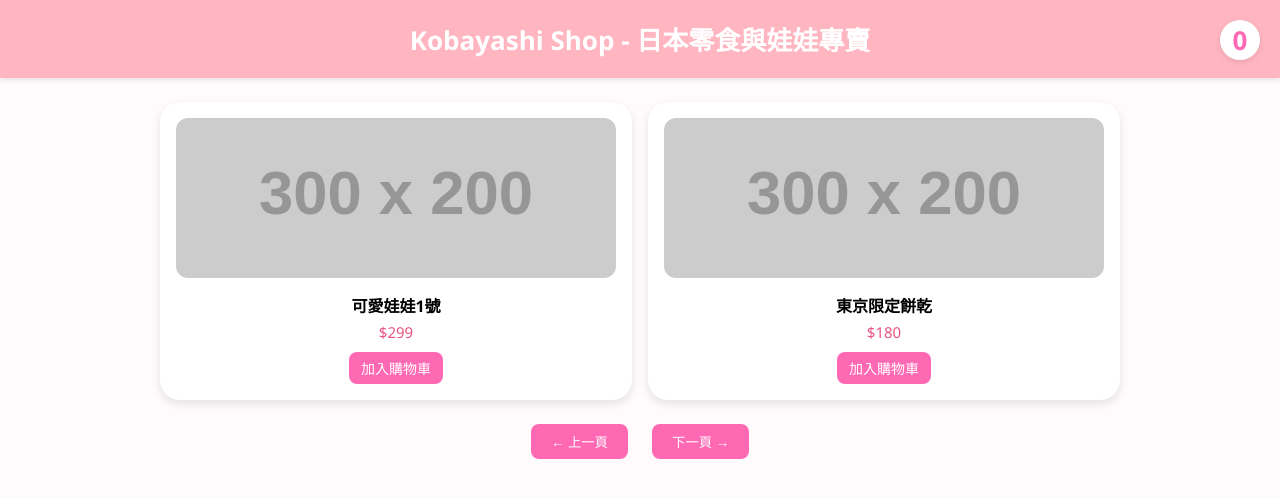
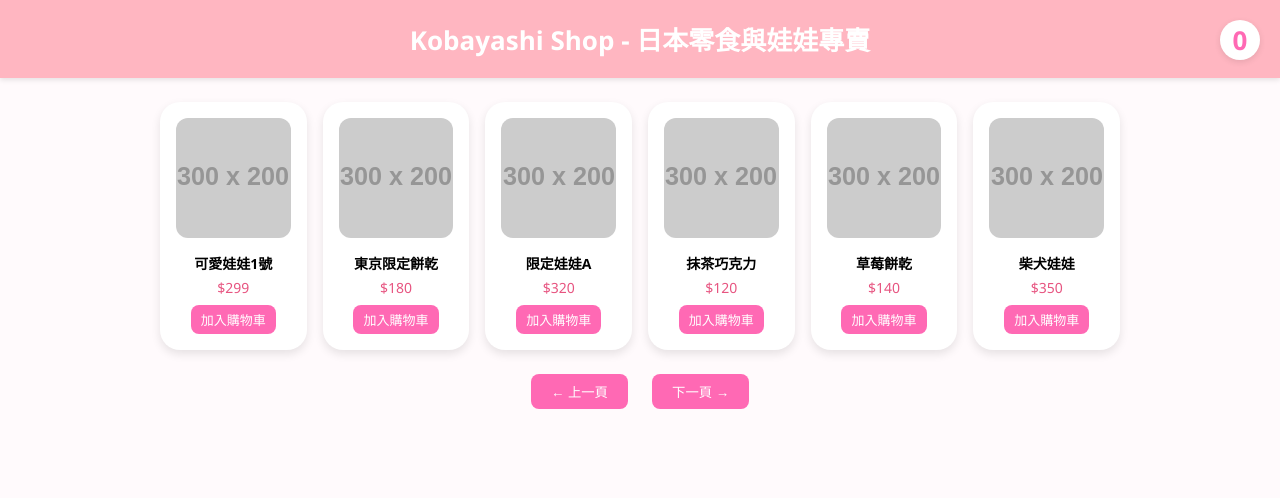
Before and after one commit to JP5588-afk/kobayashi-shop, a plain HTML site: page index.html in a window 1280 px wide. Drawn offline with Linux system fonts and the light colour scheme; placeholder pictures from the web are drawn by us.

Commit message:
Update index.html

```diff
--- a/index.html
+++ b/index.html
@@ -38,7 +38,7 @@
     }
     .grid-container {
       display: grid;
-      grid-template-columns: repeat(auto-fit, minmax(180px, 1fr));
+      grid-template-columns: repeat(auto-fit, minmax(140px, 1fr));
       gap: 16px;
       padding: 24px;
       max-width: 960px;
@@ -59,28 +59,28 @@
     }
     .card img {
       width: 100%;
-      height: 160px;
+      height: 120px;
       object-fit: cover;
       border-radius: 12px;
     }
     .title {
-      font-size: 16px;
+      font-size: 14px;
       margin-top: 10px;
       font-weight: bold;
     }
     .price {
       color: #e75480;
-      font-size: 15px;
+      font-size: 14px;
       margin-top: 5px;
     }
     .button {
-      margin-top: 10px;
-      padding: 6px 12px;
+      margin-top: 8px;
+      padding: 5px 10px;
       background-color: #ff69b4;
       color: white;
       border: none;
       border-radius: 8px;
-      font-size: 14px;
+      font-size: 13px;
       cursor: pointer;
       transition: background-color 0.2s;
     }
@@ -152,27 +152,28 @@
   </header>
 
   <div class="grid-container">
-    <!-- 商品卡片們 -->
-    <!-- 複製這段即可新增更多商品 -->
+    <!-- 商品卡片範例，可複製新增更多 -->
     <div class="card" onclick="goToProduct('可愛娃娃1號', '$299', 'https://placehold.co/300x200?text=商品1')">
       <img src="https://placehold.co/300x200?text=商品1" alt="商品1">
       <div class="title">可愛娃娃1號</div>
       <div class="price">$299</div>
       <button class="button" onclick="event.stopPropagation(); addToCart('可愛娃娃1號')">加入購物車</button>
     </div>
-
     <div class="card" onclick="goToProduct('東京限定餅乾', '$180', 'https://placehold.co/300x200?text=商品2')">
       <img src="https://placehold.co/300x200?text=商品2" alt="商品2">
       <div class="title">東京限定餅乾</div>
       <div class="price">$180</div>
       <button class="button" onclick="event.stopPropagation(); addToCart('東京限定餅乾')">加入購物車</button>
     </div>
-    <!-- 可再新增 4-6 個商品卡片 -->
+    <div class="card"><img src="https://placehold.co/300x200?text=商品3" alt="商品3"><div class="title">限定娃娃A</div><div class="price">$320</div><button class="button" onclick="event.stopPropagation(); addToCart('限定娃娃A')">加入購物車</button></div>
+    <div class="card"><img src="https://placehold.co/300x200?text=商品4" alt="商品4"><div class="title">抹茶巧克力</div><div class="price">$120</div><button class="button" onclick="event.stopPropagation(); addToCart('抹茶巧克力')">加入購物車</button></div>
+    <div class="card"><img src="https://placehold.co/300x200?text=商品5" alt="商品5"><div class="title">草莓餅乾</div><div class="price">$140</div><button class="button" onclick="event.stopPropagation(); addToCart('草莓餅乾')">加入購物車</button></div>
+    <div class="card"><img src="https://placehold.co/300x200?text=商品6" alt="商品6"><div class="title">柴犬娃娃</div><div class="price">$350</div><button class="button" onclick="event.stopPropagation(); addToCart('柴犬娃娃')">加入購物車</button></div>
   </div>
 
   <div class="pagination">
-    <button onclick="alert('尚未開放上一頁')">← 上一頁</button>
-    <button onclick="alert('下一頁尚未建置，但你可以複製商品區塊自行新增！')">下一頁 →</button>
+    <button onclick="alert('← 上一頁功能尚未開放')">← 上一頁</button>
+    <button onclick="alert('→ 下一頁功能尚未建置')">下一頁 →</button>
   </div>
 
   <div class="product-page"></div>
```
